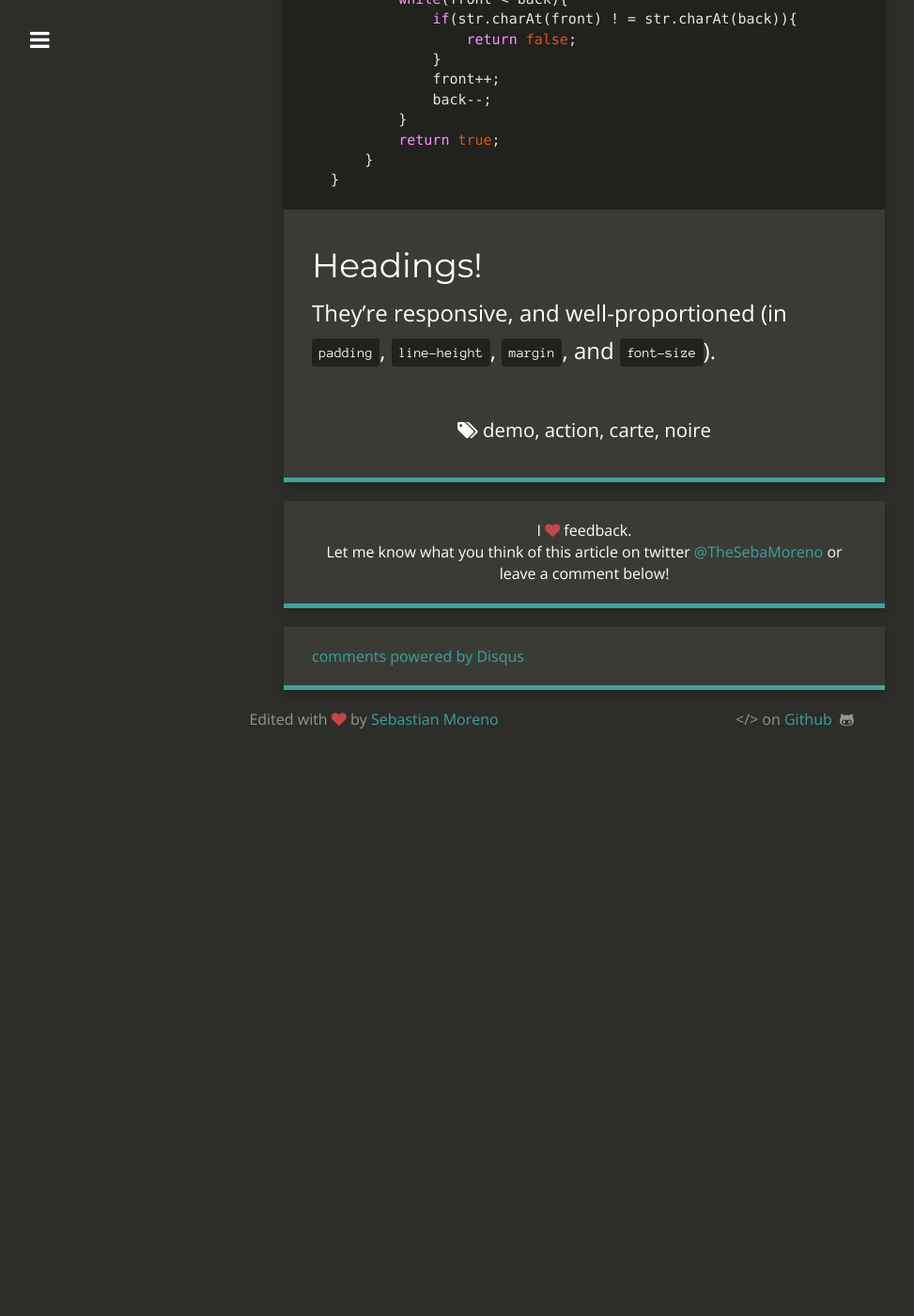
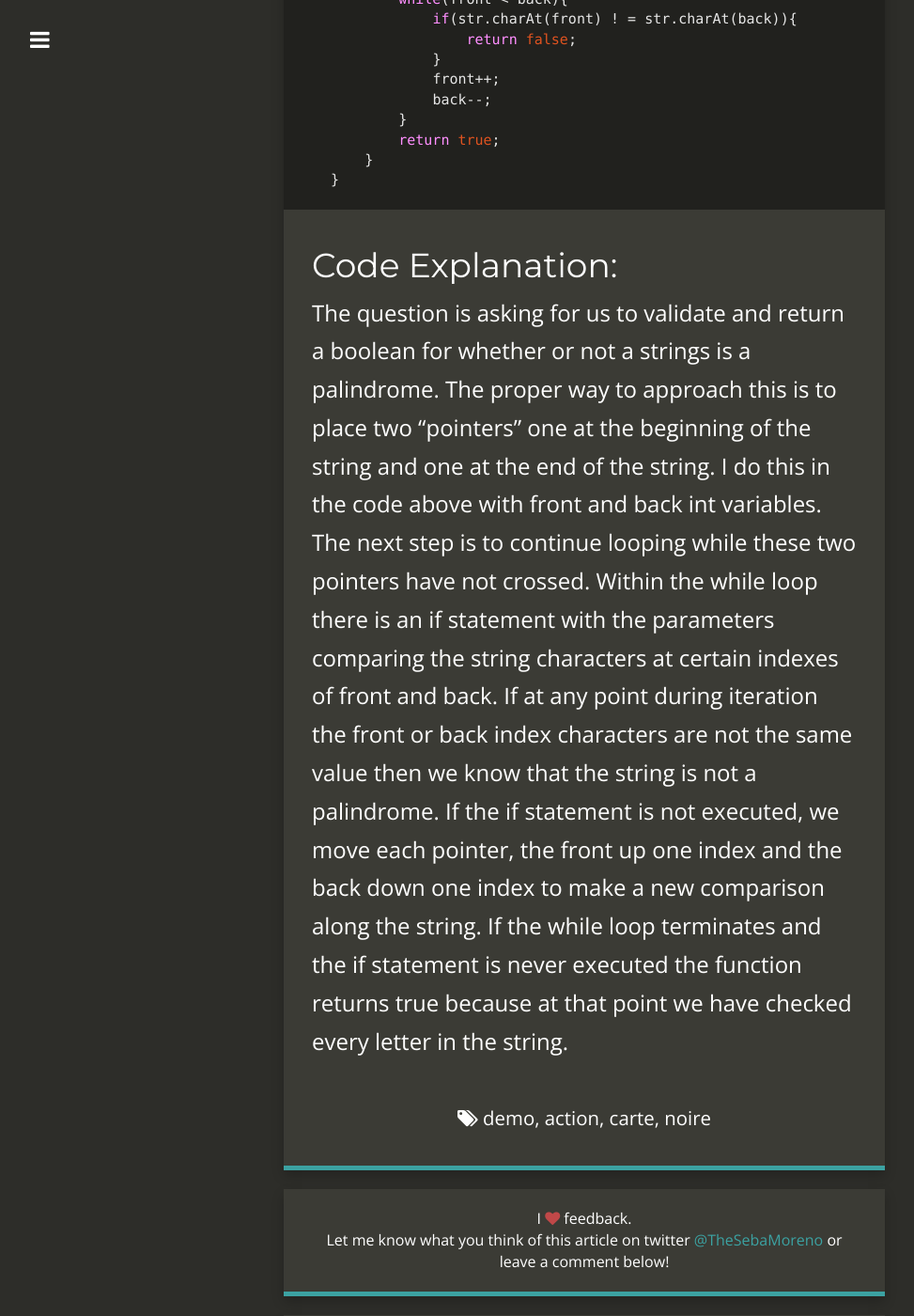
Before and after one commit to sebastian-exe/personal-website, a Jekyll site: the page built from _posts/2020-05-26-palindrome-check.md, in a window 1280 px wide and 1400 px high, scrolled down 742 px. Shown: the whole window at 94% size, without its empty margins (18-991 px from the left). Built offline with Jekyll 4.4.1, drawn with Linux system fonts in a browser that asks for light colours; nearby versions of some CDN libraries; comment, search, counter and statistics services are not loaded; before the commit the page ends 1539 px from its top, so only the background shows below that.

Commit message:
code explanation for palindrome check

```diff
--- a/_posts/2020-05-26-palindrome-check.md
+++ b/_posts/2020-05-26-palindrome-check.md
@@ -37,9 +37,8 @@ class Solution {
 }
 {% endhighlight %}
 
-# Headings!
-
-They're responsive, and well-proportioned (in `padding`, `line-height`, `margin`, and `font-size`).
+# Code Explanation:
+The question is asking for us to validate and return a boolean for whether or not a strings is a palindrome. The proper way to approach this is to place two "pointers" one at the beginning of the string and one at the end of the string. I do this in the code above with front and back int variables. The next step is to continue looping while these two pointers have not crossed. Within the while loop there is an if statement with the parameters comparing the string characters at certain indexes of front and back. If at any point during iteration the front or back index characters are not the same value then we know that the string is not a palindrome. If the if statement is not executed, we move each pointer, the front up one index and the back down one index to make a new comparison along the string. If the while loop terminates and the if statement is never executed the function returns true because at that point we have checked every letter in the string.
 
 
 [1]: https://leetcode.com/problems/valid-palindrome/
```
